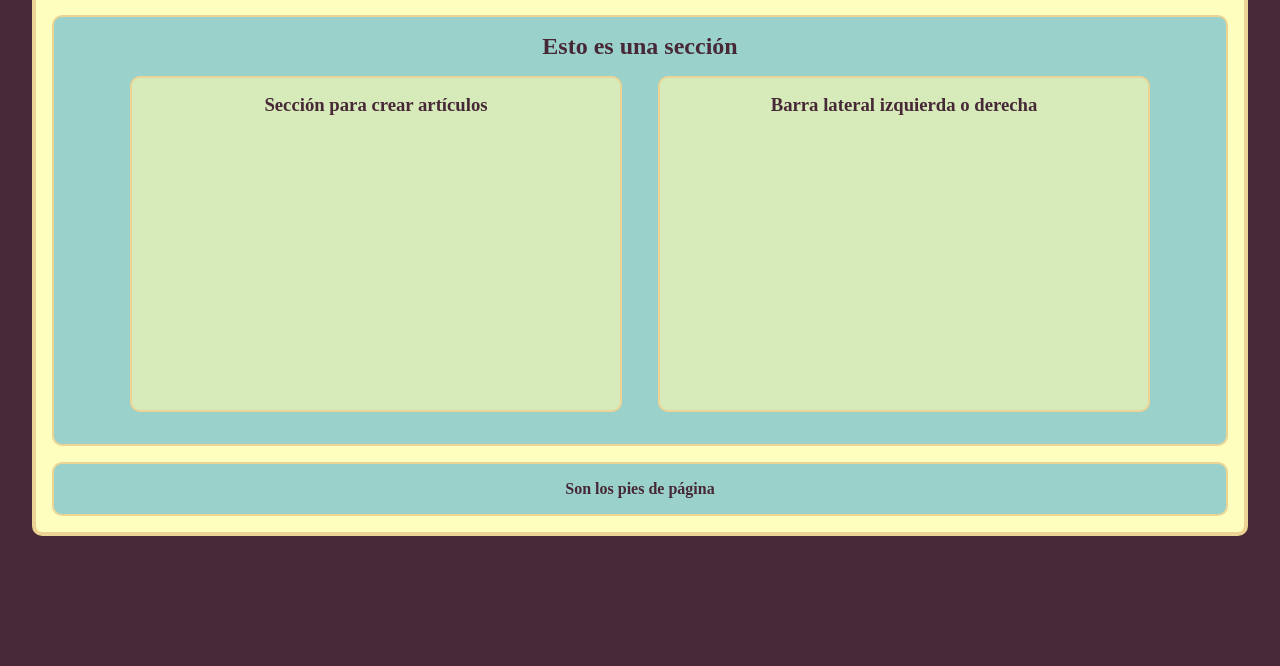
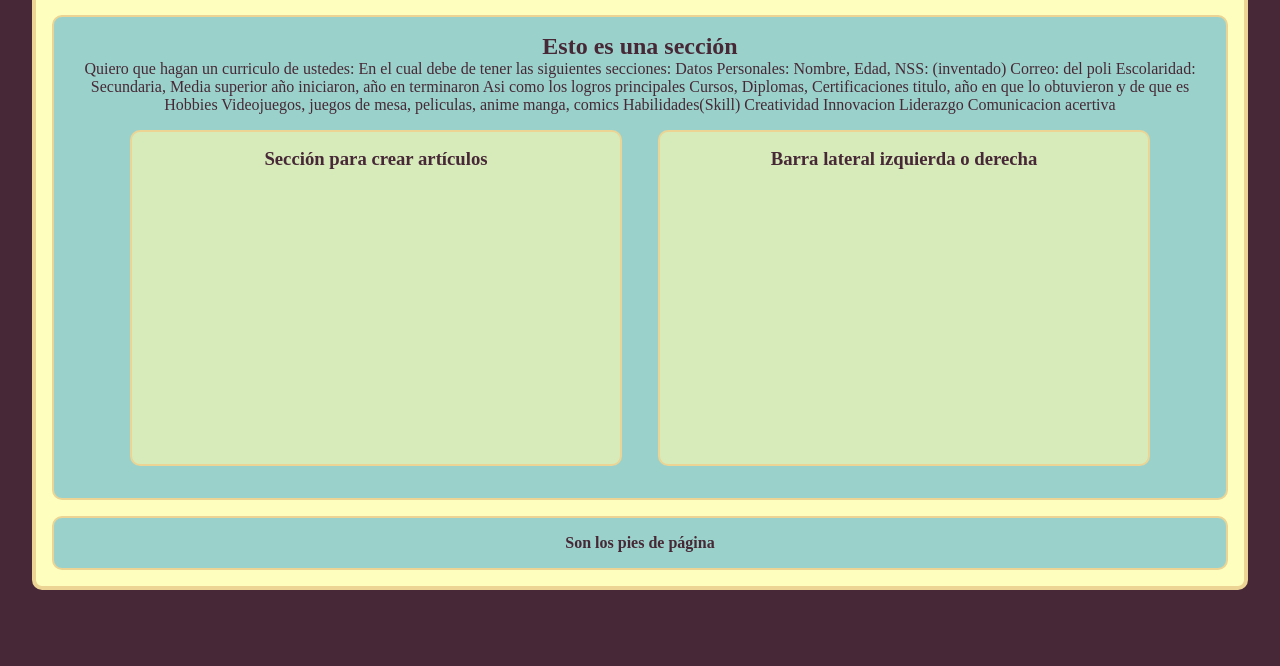
Before and after one commit to DieGOAzael/4IV8-PSW-Perez-Paz-Diego-Azael, a plain HTML site: page index.html in a window 1280 px wide. Shown: the part 134-800 px from the top of the page. Drawn offline with Linux system fonts and the light colour scheme.

Commit message:
css terminada

```diff
--- a/index.html
+++ b/index.html
@@ -11,12 +11,42 @@
 
     <div class="main-container">
         <nav>
-            <p>Esta etiqueta srive para crerar barras de navegación</p>
+            <p>Esta etiqueta sirve para crerar barras de navegación</p>
             <h1>NAV</h1>
 
         </nav>
         <section>
             <h2>Esto es una sección</h2>
+            <p>
+                Quiero que hagan un curriculo de ustedes:
+
+                En el cual debe de tener las siguientes secciones:
+
+                Datos Personales:
+                Nombre, Edad, NSS: (inventado)
+                Correo: del poli
+
+                Escolaridad:
+                Secundaria, Media superior
+                año iniciaron, año en terminaron
+                Asi como los logros principales
+
+                Cursos, Diplomas, Certificaciones
+                titulo, año en que lo obtuvieron y de que es
+
+                Hobbies
+                Videojuegos, juegos de mesa, peliculas, anime
+                manga, comics
+
+                Habilidades(Skill)
+                Creatividad
+                Innovacion
+                Liderazgo
+                Comunicacion acertiva
+
+
+
+            </p>
             <article>
                 <h3>Sección para crear artículos</h3>
 
```
Also changed, not shown: JS/index.html (deleted, +0 -36 lines).
